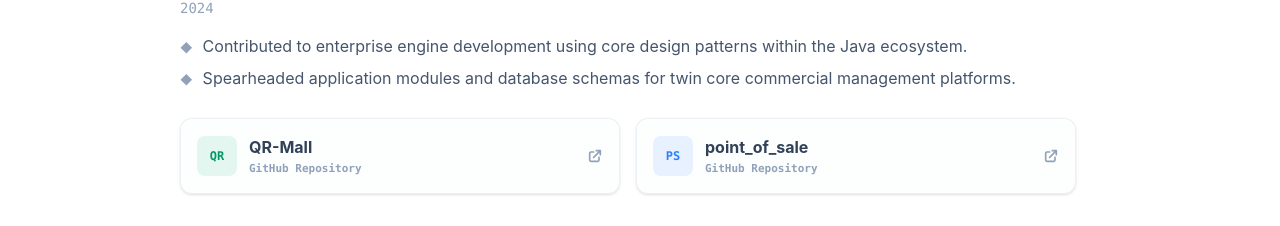
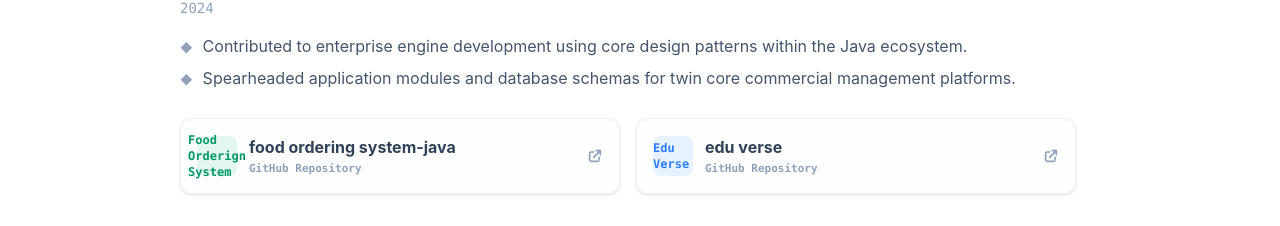
Before and after one commit to YeZawHlaing/portfolio, a React (Vite) app: page / in a window 1280 px wide. Shown: the part 2817-3043 px from the top of the page. Built offline with nearby package versions, Linux system fonts and the light colour scheme; no server answers.

Commit message:
exp fixed

```diff
--- a/src/components/Experiences.jsx
+++ b/src/components/Experiences.jsx
@@ -3,8 +3,8 @@ import { motion } from "framer-motion";
 const Experience = () => {
   // Hardcoded project URLs mapping directly to your GitHub endpoints
   const projectLinks = {
-    "qr-mall": "https://github.com/YeZawHlaing/QR-Mall",
-    "point-of-sale": "https://github.com/YeZawHlaing/point_of_sale",
+    "qr-mall": "https://github.com/one-project-one-month/food-ordering-system-java",
+    "point-of-sale": "https://github.com/one-project-one-month/edu-verse",
   };
 
   return (
@@ -124,11 +124,11 @@ const Experience = () => {
                   >
                     <div className="flex items-center gap-3 min-w-0">
                       <div className="w-10 h-10 rounded-lg bg-emerald-500/10 text-emerald-600 dark:text-emerald-400 flex items-center justify-center font-mono text-xs font-bold shrink-0">
-                        QR
+                        Food Orderign System
                       </div>
                       <div className="min-w-0">
                         <span className="text-sm sm:text-base font-bold text-slate-700 dark:text-slate-300 group-hover/chip:text-blue-500 dark:group-hover/chip:text-blue-400 transition-colors block truncate">
-                          QR-Mall
+                          food ordering system-java
                         </span>
                         <span className="text-[11px] font-semibold text-slate-400 font-mono block mt-0.5">
                           GitHub Repository
@@ -149,11 +149,11 @@ const Experience = () => {
                   >
                     <div className="flex items-center gap-3 min-w-0">
                       <div className="w-10 h-10 rounded-lg bg-blue-500/10 text-blue-500 dark:text-blue-400 flex items-center justify-center font-mono text-xs font-bold shrink-0">
-                        PS
+                        Edu Verse
                       </div>
                       <div className="min-w-0">
                         <span className="text-sm sm:text-base font-bold text-slate-700 dark:text-slate-300 group-hover/chip:text-blue-500 dark:group-hover/chip:text-blue-400 transition-colors block truncate">
-                          point_of_sale
+                          edu verse
                         </span>
                         <span className="text-[11px] font-semibold text-slate-400 font-mono block mt-0.5">
                           GitHub Repository
```
